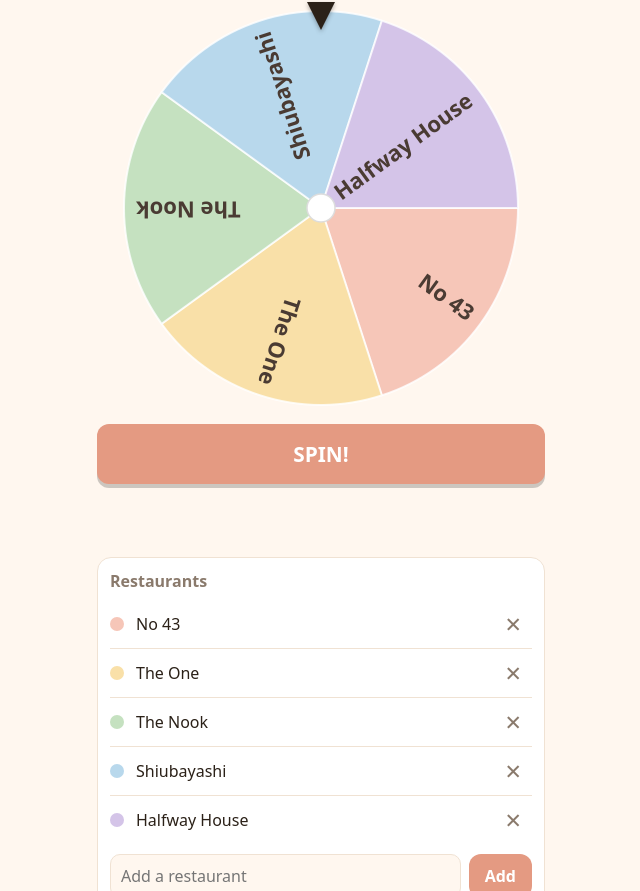
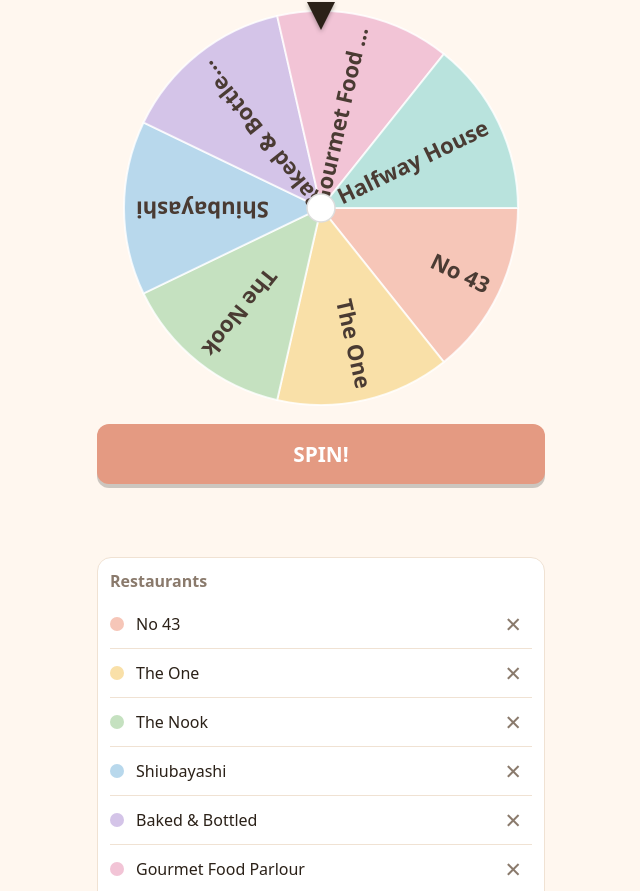
Before and after one commit to adambarnes5000/Lunchtime-Wheel, a plain HTML site: page index.html in a window 1280 px wide. Shown: the part 59-950 px from the top of the page, without its empty margins (319-959 px from the left). Drawn offline with Linux system fonts and the light colour scheme.

Commit message:
Add new restaurant names

```diff
--- a/index.html
+++ b/index.html
@@ -6,6 +6,8 @@ const DEFAULTS = [
   "The One",
   "The Nook",
   "Shiubayashi",
+  "Baked & Bottled",
+  "Gourmet Food Parlour",
   "Halfway House",
 ];
 </script>
```
